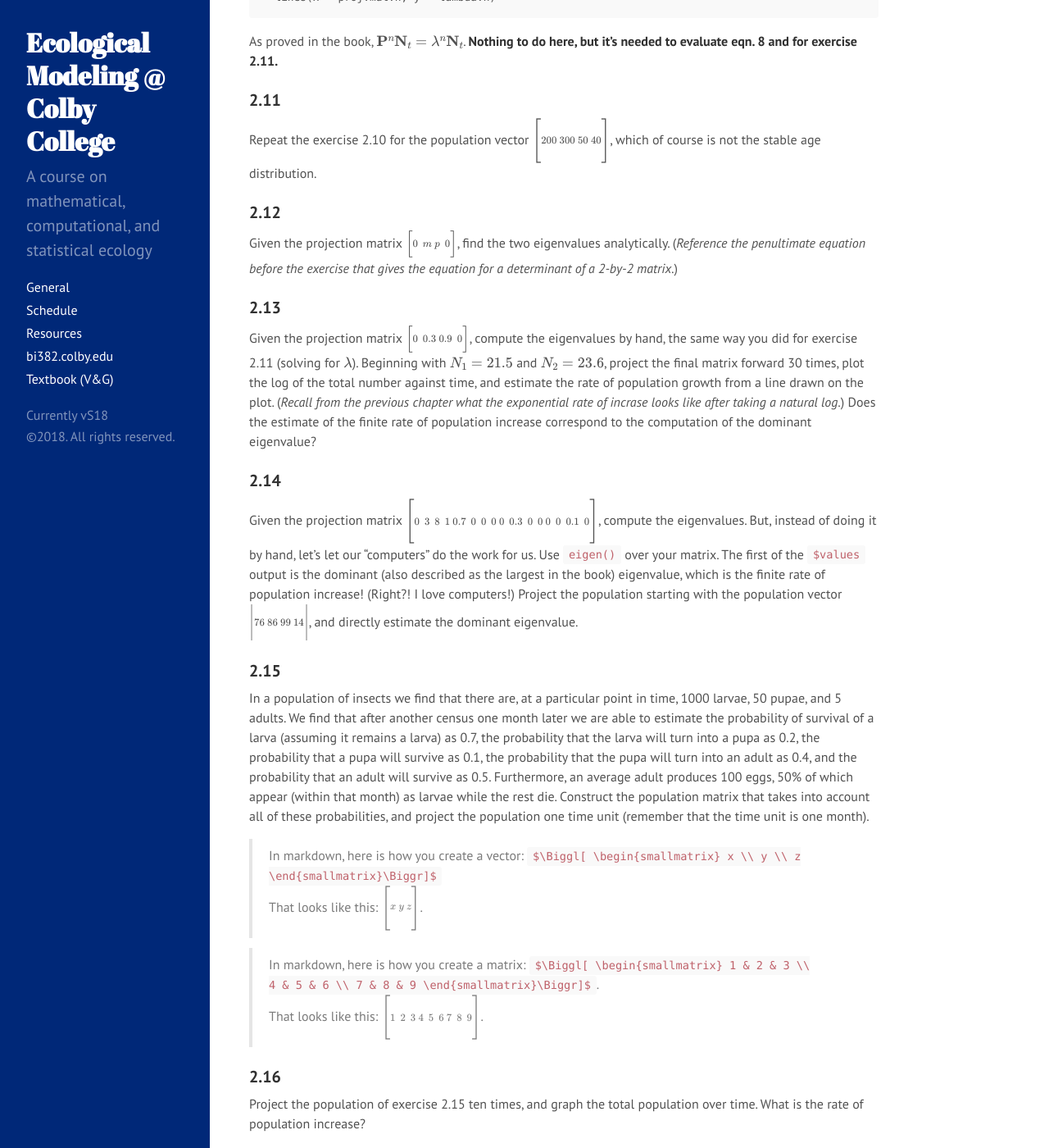
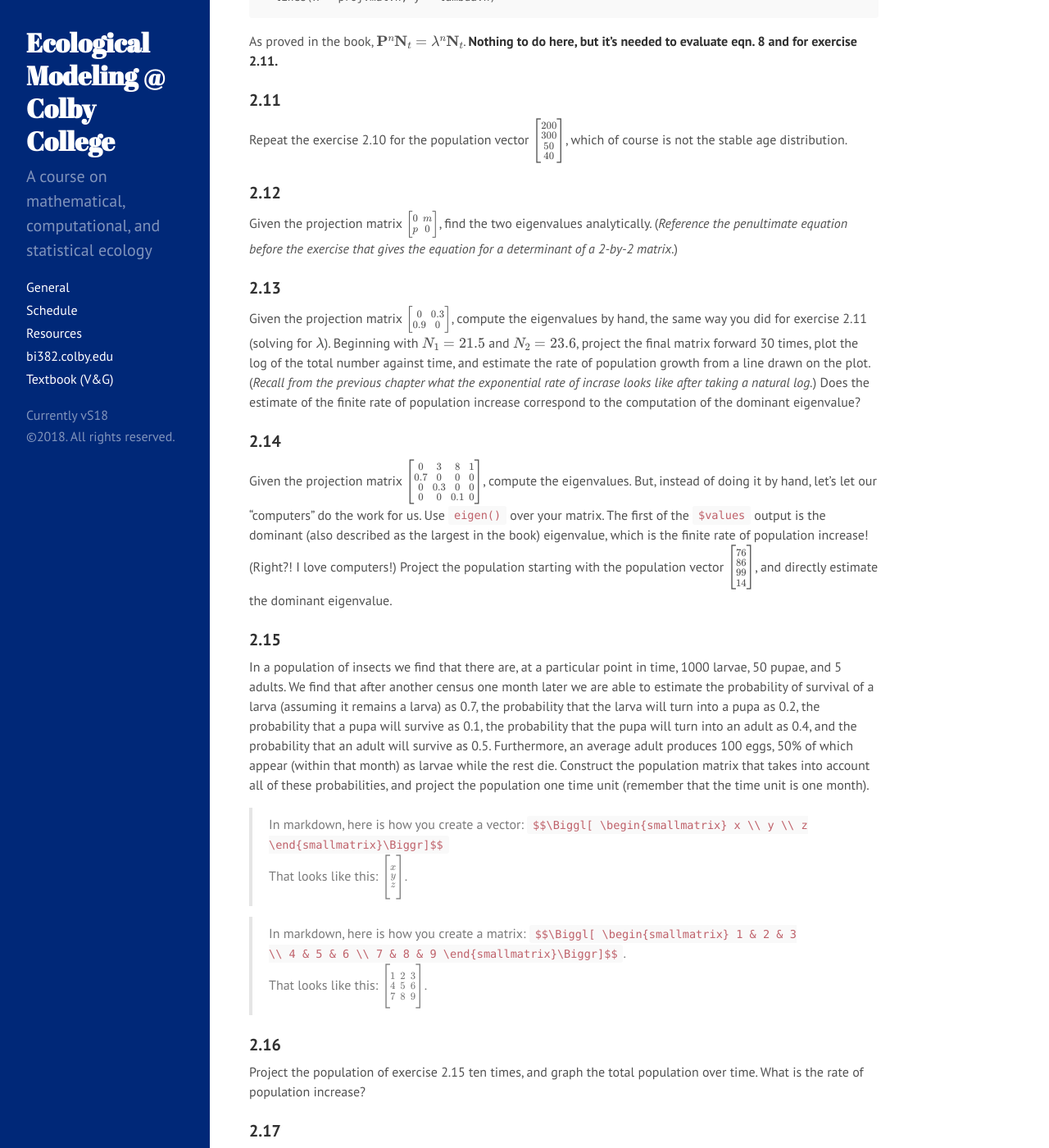
Before and after one commit to ColbyEcology/BI382_2018_Spring, a Jekyll site: the page built from Assignments/LectureNotebooks/Ch2_Notebook.md, in a window 1280 px wide and 1400 px high, scrolled down 1822 px. Shown: the whole window at 82% size. Built offline with Jekyll 4.4.1, drawn with Linux system fonts in a browser that asks for light colours; formulas are drawn with MathJax 3.

Commit message:
fix matrix math env

```diff
--- a/Assignments/LectureNotebooks/Ch2_Notebook.md
+++ b/Assignments/LectureNotebooks/Ch2_Notebook.md
@@ -66,26 +66,26 @@ plot(x = proj.mat.n, y = lambda.n, las = 1, xlab = "Density using (projection ma
 As proved in the book, $\mathbf{P}^n\mathbf{N}_t = \lambda ^n\mathbf{N}_t$. **Nothing to do here, but it's needed to evaluate eqn. 8 and for exercise 2.11.**
 
 ### 2.11
-Repeat the exercise 2.10 for the population vector $\Biggl[ \begin{smallmatrix}200 \\ 300 \\ 50 \\ 40\end{smallmatrix}\Biggr]$, which of course is not the stable age distribution.
+Repeat the exercise 2.10 for the population vector $$\Biggl[ \begin{smallmatrix}200 \\ 300 \\ 50 \\ 40\end{smallmatrix}\Biggr]$$, which of course is not the stable age distribution.
 
 ### 2.12
-Given the projection matrix $\Bigl[ \begin{smallmatrix}0 & m \\ p & 0\end{smallmatrix}\Bigr]$, find the two eigenvalues analytically. (*Reference the penultimate equation before the exercise that gives the equation for a determinant of a 2-by-2 matrix.*)
+Given the projection matrix $$\Bigl[ \begin{smallmatrix}0 & m \\ p & 0\end{smallmatrix}\Bigr]$$, find the two eigenvalues analytically. (*Reference the penultimate equation before the exercise that gives the equation for a determinant of a 2-by-2 matrix.*)
 
 ### 2.13
-Given the projection matrix $\Bigl[ \begin{smallmatrix}0 & 0.3 \\ 0.9 & 0\end{smallmatrix}\Bigr]$, compute the eigenvalues by hand, the same way you did for exercise 2.11 (solving for $\lambda$). Beginning with $N_1 = 21.5$ and $N_2 = 23.6$, project the final matrix forward 30 times, plot the log of the total number against time, and estimate the rate of population growth from a line drawn on the plot. (*Recall from the previous chapter what the exponential rate of incrase looks like after taking a natural log.*) Does the estimate of the finite rate of population increase correspond to the computation of the dominant eigenvalue?
+Given the projection matrix $$\Bigl[ \begin{smallmatrix}0 & 0.3 \\ 0.9 & 0\end{smallmatrix}\Bigr]$$, compute the eigenvalues by hand, the same way you did for exercise 2.11 (solving for $\lambda$). Beginning with $N_1 = 21.5$ and $N_2 = 23.6$, project the final matrix forward 30 times, plot the log of the total number against time, and estimate the rate of population growth from a line drawn on the plot. (*Recall from the previous chapter what the exponential rate of incrase looks like after taking a natural log.*) Does the estimate of the finite rate of population increase correspond to the computation of the dominant eigenvalue?
 
 ### 2.14
-Given the projection matrix $\Biggl[ \begin{smallmatrix}0&3&8&1 \\ 0.7&0&0&0 \\ 0&0.3&0&0 \\ 0&0&0.1&0  \end{smallmatrix}\Biggr]$, compute the eigenvalues. But, instead of doing it by hand, let's let our "computers" do the work for us. Use `eigen()` over your matrix. The first of the `$values` output is the dominant (also described as the largest in the book) eigenvalue, which is the finite rate of population increase! (Right?! I love computers!) Project the population starting with the population vector $\Biggl| \begin{smallmatrix}76 \\ 86 \\ 99 \\ 14  \end{smallmatrix}\Biggr|$, and directly estimate the dominant eigenvalue.
+Given the projection matrix $$\Biggl[ \begin{smallmatrix}0&3&8&1 \\ 0.7&0&0&0 \\ 0&0.3&0&0 \\ 0&0&0.1&0  \end{smallmatrix}\Biggr]$$, compute the eigenvalues. But, instead of doing it by hand, let's let our "computers" do the work for us. Use `eigen()` over your matrix. The first of the `$values` output is the dominant (also described as the largest in the book) eigenvalue, which is the finite rate of population increase! (Right?! I love computers!) Project the population starting with the population vector $$\Biggl[ \begin{smallmatrix}76 \\ 86 \\ 99 \\ 14  \end{smallmatrix}\Biggr]$$, and directly estimate the dominant eigenvalue.
 
 
 ### 2.15
 In a population of insects we find that there are, at a particular point in time, 1000 larvae, 50 pupae, and 5 adults. We find that after another census one month later we are able to estimate the probability of survival of a larva (assuming it remains a larva) as 0.7, the probability that the larva will turn into a pupa as 0.2, the probability that a pupa will survive as 0.1, the probability that the pupa will turn into an adult as 0.4, and the probability that an adult will survive as 0.5. Furthermore, an average adult produces 100 eggs, 50% of which appear (within that month) as larvae while the rest die. Construct the population matrix that takes into account all of these probabilities, and project the population one time unit (remember that the time unit is one month).
 
-> In markdown, here is how you create a vector: `$\Biggl[ \begin{smallmatrix} x \\ y \\ z \end{smallmatrix}\Biggr]$`
-That looks like this: $\Biggl[ \begin{smallmatrix} x \\ y \\ z \end{smallmatrix}\Biggr]$.
+> In markdown, here is how you create a vector: `$$\Biggl[ \begin{smallmatrix} x \\ y \\ z \end{smallmatrix}\Biggr]$$`
+That looks like this: $$\Biggl[ \begin{smallmatrix} x \\ y \\ z \end{smallmatrix}\Biggr]$$.
 
-> In markdown, here is how you create a matrix: `$\Biggl[ \begin{smallmatrix} 1 & 2 & 3 \\ 4 & 5 & 6 \\ 7 & 8 & 9 \end{smallmatrix}\Biggr]$`.
-That looks like this: $\Biggl[ \begin{smallmatrix} 1 & 2 & 3 \\ 4 & 5 & 6 \\ 7 & 8 & 9 \end{smallmatrix}\Biggr]$.
+> In markdown, here is how you create a matrix: `$$\Biggl[ \begin{smallmatrix} 1 & 2 & 3 \\ 4 & 5 & 6 \\ 7 & 8 & 9 \end{smallmatrix}\Biggr]$$`.
+That looks like this: $$\Biggl[ \begin{smallmatrix} 1 & 2 & 3 \\ 4 & 5 & 6 \\ 7 & 8 & 9 \end{smallmatrix}\Biggr]$$.
 
 ### 2.16
 Project the population of exercise 2.15 ten times, and graph the total population over time. What is the rate of population increase?
```
